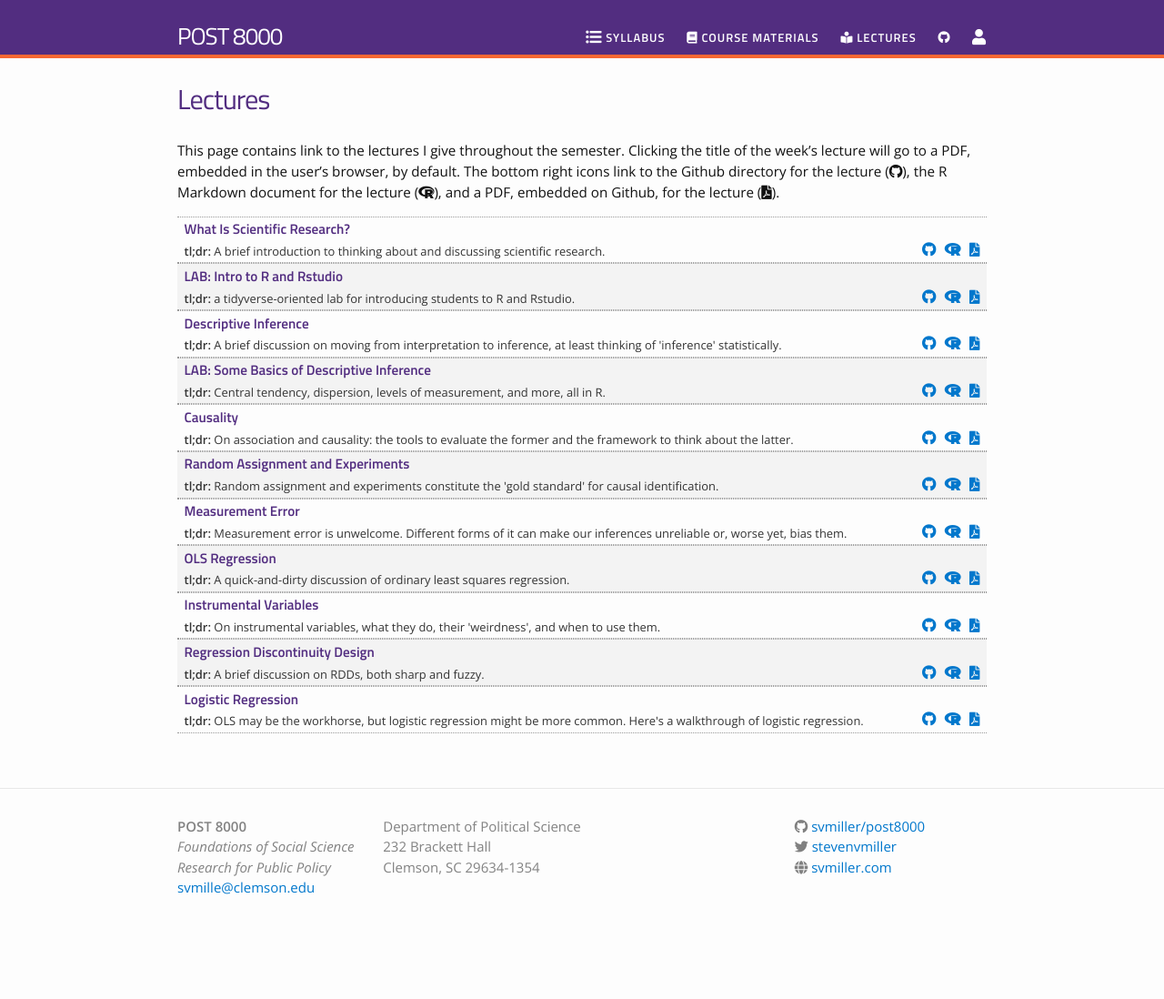
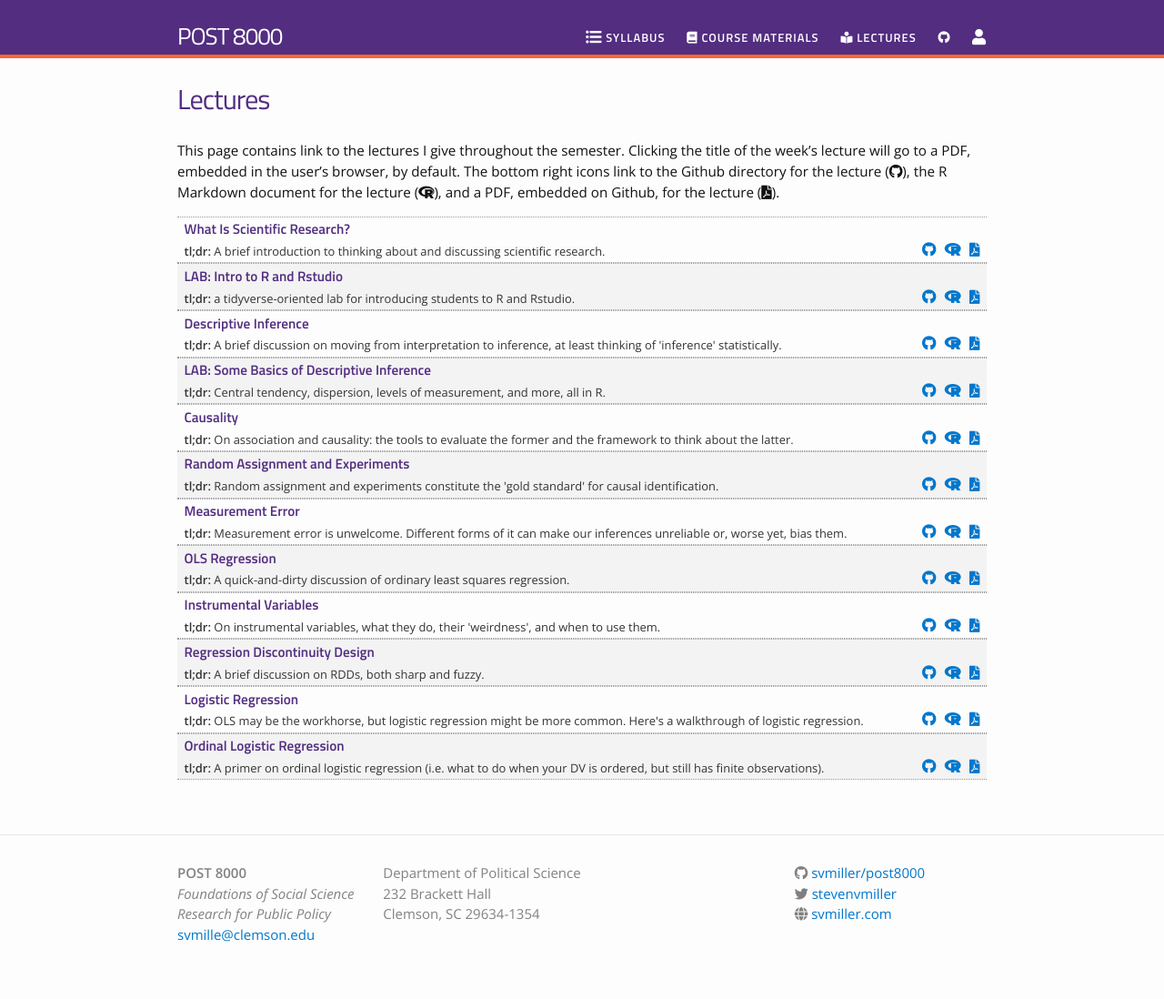
Before and after one commit to svmiller/post8000, a Jekyll site: the page built from lectures.md, in a window 1280 px wide. Shown: the whole page at 91% size. Built offline with Jekyll 4.4.1, drawn with Linux system fonts in a browser that asks for light colours; nearby versions of some CDN libraries; before the commit the page ends 1047 px from its top, so only the background shows below that.

Commit message:
commit lecture

```diff
--- a/_data/lectures.yml
+++ b/_data/lectures.yml
@@ -58,3 +58,8 @@
   filename: logistic-regression
   dirname: logistic-regression
   tldr: "OLS may be the workhorse, but logistic regression might be more common. Here's a walkthrough of logistic regression."
+
+- title: "Ordinal Logistic Regression"
+  filename: ordinal-logistic-regression
+  dirname: ordinal-logistic-regression
+  tldr: "A primer on ordinal logistic regression (i.e. what to do when your DV is ordered, but still has finite observations)."
```
